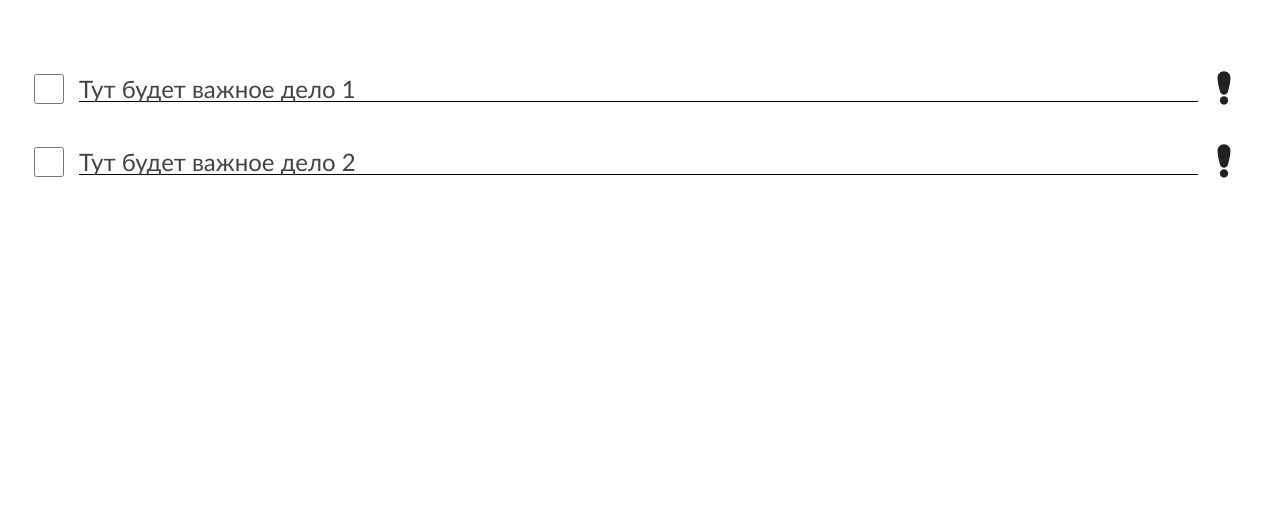
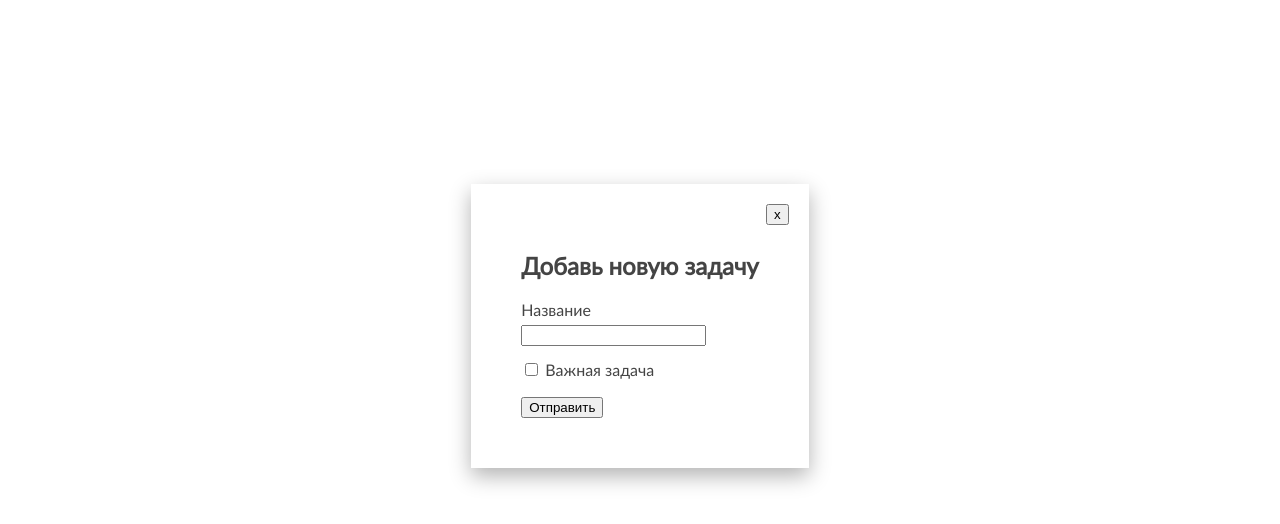
Before and after one commit to LNKcode/todo-list, a website: page source/index.html in a window 1280 px wide. Shown: the part 74-598 px from the top of the page. Drawn offline with nearby package versions, Linux system fonts and the light colour scheme; files that its build step writes are made by us from their sources.

Commit message:
Добавил модальное окно авторизации верста + скрипты и сделал верстку добавления задач

```diff
--- a/source/index.html
+++ b/source/index.html
@@ -63,12 +63,68 @@
         </li>
       </ul>
     </section>
+    <div class="add">
+      <button class="add__btn">
+        ДОБАВИТЬ ЗАДАЧУ!
+      </button>
+    </div>
   </main>
   <div class="notification">
     <p>
       Ваши задачи были удалены ! Вы молодец!
     </p>
   </div>
+  <div class="modal modal--auth" id="modal-login">
+    <div class="modal__wrapper">
+      <form class="form" action="https://echo.htmlacademy.ru/" method="post">
+        <h2>
+          ВХОД
+        </h2>
+        <ul>
+          <li>
+            <label class="form__label" for="login"> Login </label>
+            <input class="form__input" type="text" id="login" name="login" required>
+          </li>
+          <li>
+            <label class="form__label" for="password"> Password </label>
+            <input class="form__input" type="password" id="password" name="password" required>
+          </li>
+        </ul>
+        <button class="form__submit" type="submit">
+          Отправить
+        </button>
+      </form>
+    </div>
+  </div>
+  <div class="modal  modal--add" id="add">
+    <div class="modal__overlay">
+    </div>
+    <div class="modal__wrapper">
+      <button class="modal__close" type="button" aria-label="Закрыть модальное окно.">
+        x
+      </button>
+      <div class="modal__content">
+        <h2>
+          Добавь новую задачу
+        </h2>
+              <form class="form" action="https://echo.htmlacademy.ru/" method="post">
+        <ul>
+          <li>
+            <label class="form__label" for="name-task"> Название </label>
+            <input class="form__input" type="text" id="name-task" name="name-task" required>
+          </li>
+          <li>
+            <input class="form__checkbox" type="checkbox" id="checkbox-important" name="checkbox-important" required>
+            <label class="form__label" for="checkbox-important"> Важная задача </label>
+          </li>
+        </ul>
+        <button class="form__submit" type="submit">
+          Отправить
+        </button>
+      </form>
+      </div>
+    </div>
+  </div>
   <script src="./js/script.js"></script>
 </body>
 
--- a/source/js/script.js
+++ b/source/js/script.js
@@ -66,3 +66,23 @@ delBtnNode.addEventListener('click', () => {
     notificationNode.classList.remove('visible');
   }, 5000)
 })
+
+// скрипт для модалок
+
+const LOGIN = 'Igor'
+const PASSWORD = '123123'
+
+const modalLogin = document.querySelector('#modal-login');
+const modalSubmit = modalLogin.querySelector('.form__submit');
+const modalInputLogin = modalLogin.querySelector('#login');
+const modalInputPassword = modalLogin.querySelector('#password');
+const modalForm = modalLogin.querySelector('.form');
+
+modalForm.addEventListener('submit', (e) => {
+  e.preventDefault();
+  if (modalInputLogin.value === LOGIN && modalInputPassword.value === PASSWORD) {
+    modalLogin.classList.add('modal--close')
+  } else {
+    alert('Попробуй с большой буквы Igor');
+  }
+})
--- /dev/null
+++ b/source/sass/blocks/form.scss
@@ -0,0 +1,17 @@
+.form {
+  ul {
+    @include list;
+  }
+
+  li {
+    margin-bottom: 12px;
+  }
+}
+
+.form__label {
+  display: block;
+}
+
+.form__checkbox + .form__label {
+  display: inline-block;
+}
--- /dev/null
+++ b/source/sass/blocks/modal.scss
@@ -0,0 +1,36 @@
+.modal {
+  position: fixed;
+  top: 0;
+  left: 0;
+  width: 100%;
+  height: 100%;
+  display: flex;
+  background-color: #ffffff;
+  z-index: 150;
+}
+
+.modal__wrapper {
+  padding: 50px;
+  position: relative;
+  margin: auto;
+  background-color:#ffffff;
+  box-shadow: 0 8px 20px 0 rgba(0, 0, 0, 0.3);
+  inset: auto;
+  z-index: 5;
+}
+
+.modal--close {
+  display: none;
+}
+
+.modal__overlay {
+  position: absolute;
+  z-index: 3;
+  inset: 0;
+}
+
+.modal__close {
+  position: absolute;
+  top: 20px;
+  right: 20px;
+}
--- a/source/sass/style.scss
+++ b/source/sass/style.scss
@@ -8,3 +8,5 @@
 @import "blocks/main-scope.scss";
 @import "blocks/notification.scss";
 @import "blocks/title.scss";
+@import "blocks/form.scss";
+@import "blocks/modal.scss";
```
